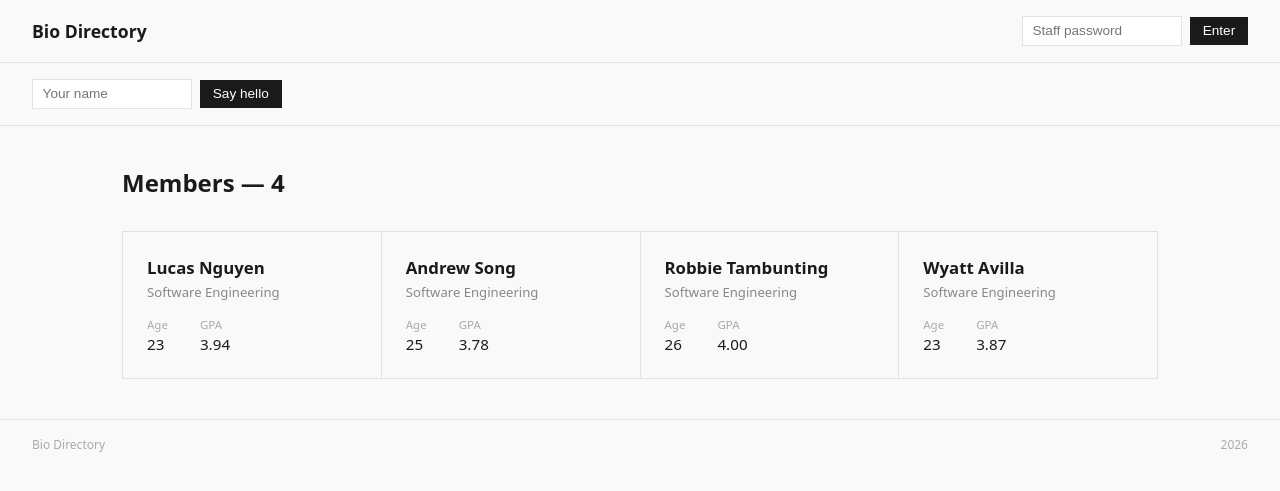
After one commit to wyatt-avilla/sjsu-cmpe272, a PHP site: page /bio.php in a window 1280 px wide. The commit adds this page. Shown: the top 491 px of the page. Run offline with PHP 8.4, Linux system fonts and the light colour scheme.

Commit message:
bio page

```diff
--- /dev/null
+++ b/src/bio.php
@@ -0,0 +1,226 @@
+<?php
+// ─────────────────────────────────────────────
+//  LOGIC LAYER
+// ─────────────────────────────────────────────
+session_start();
+
+define('STAFF_PASSWORD', 'staff_2026');
+
+// Auth gate
+if ($_SERVER['REQUEST_METHOD'] === 'POST' && isset($_POST['password'])) {
+    if ($_POST['password'] === STAFF_PASSWORD) {
+        $_SESSION['authorized'] = true;
+    } else {
+        $_SESSION['authorized'] = false;
+        $auth_error = true;
+    }
+}
+
+// Logout
+if (isset($_POST['logout'])) {
+    session_destroy();
+    header('Location: ' . $_SERVER['PHP_SELF']);
+    exit;
+}
+
+// Visitor name form
+$team_name = 'Bio Directory';
+if ($_SERVER['REQUEST_METHOD'] === 'POST' && isset($_POST['visitor_name'])) {
+    $visitor_name = trim($_POST['visitor_name']);
+    if ($visitor_name !== '') {
+        $_SESSION['visitor_name'] = $visitor_name;
+    }
+}
+$visitor_name = $_SESSION['visitor_name'] ?? '';
+
+$authorized = isset($_SESSION['authorized']) && $_SESSION['authorized'] === true;
+
+// Member directory — string, int, float all represented
+$members = [
+    [
+        'name'  => 'Lucas Nguyen',
+        'age'   => 23,          // int
+        'major' => 'Software Engineering',
+        'gpa'   => 3.94,        // float
+    ],
+    [
+        'name'  => 'Andrew Song',
+        'age'   => 25,
+        'major' => 'Software Engineering',
+        'gpa'   => 3.78,
+    ],
+    [
+        'name'  => 'Robbie Tambunting',
+        'age'   => 26,
+        'major' => 'Software Engineering',
+        'gpa'   => 4.00,
+    ],
+    [
+        'name'  => 'Wyatt Avilla',
+        'age'   => 23,
+        'major' => 'Software Engineering',
+        'gpa'   => 3.87,
+    ],
+];
+
+$member_count = count($members); // int
+$special_phrase = 'Precision in logic leads to elegance in execution.'; // string
+?>
+<!DOCTYPE html>
+<html lang="en">
+<head>
+  <meta charset="UTF-8" />
+  <meta name="viewport" content="width=device-width, initial-scale=1.0" />
+  <title>Bio Directory</title>
+  <style>
+    * { box-sizing: border-box; margin: 0; padding: 0; }
+
+    body {
+      background: #f9f9f9;
+      color: #1a1a1a;
+      font-family: system-ui, sans-serif;
+      font-size: 15px;
+    }
+
+    header {
+      border-bottom: 1px solid #e2e2e2;
+      padding: 1rem 2rem;
+      display: flex;
+      align-items: center;
+      justify-content: space-between;
+      gap: 1rem;
+    }
+
+    h1 { font-size: 1.1rem; font-weight: 600; }
+
+    .auth-form { display: flex; gap: 0.5rem; align-items: center; }
+
+    .auth-form input {
+      border: 1px solid #e2e2e2;
+      padding: 0.4rem 0.6rem;
+      font-size: 0.85rem;
+      width: 160px;
+      background: #fff;
+    }
+
+    .auth-form button {
+      background: #1a1a1a;
+      color: #fff;
+      border: none;
+      padding: 0.4rem 0.8rem;
+      font-size: 0.85rem;
+      cursor: pointer;
+    }
+
+    .auth-error { color: #c0392b; font-size: 0.8rem; }
+
+    .special-insight { font-style: italic; color: #555; font-size: 0.9rem; }
+
+    .greeting { padding: 1rem 2rem; border-bottom: 1px solid #e2e2e2; font-size: 0.95rem; }
+    .greeting form { display: inline-flex; gap: 0.5rem; align-items: center; }
+    .greeting input { border: 1px solid #e2e2e2; padding: 0.4rem 0.6rem; font-size: 0.85rem; width: 160px; background: #fff; }
+    .greeting button { background: #1a1a1a; color: #fff; border: none; padding: 0.4rem 0.8rem; font-size: 0.85rem; cursor: pointer; }
+
+    main { max-width: 1100px; margin: 0 auto; padding: 2.5rem 2rem; }
+
+    .page-title { font-size: 1.5rem; font-weight: 600; margin-bottom: 2rem; }
+
+    .directory-grid {
+      display: grid;
+      grid-template-columns: repeat(auto-fill, minmax(240px, 1fr));
+      gap: 1px;
+      background: #e2e2e2;
+      border: 1px solid #e2e2e2;
+    }
+
+    .member-card {
+      background: #f9f9f9;
+      padding: 1.5rem;
+    }
+
+    .card-name { font-size: 1.05rem; font-weight: 600; margin-bottom: 0.25rem; }
+    .card-major { font-size: 0.82rem; color: #888; margin-bottom: 1rem; }
+
+    .card-stats { display: flex; gap: 2rem; }
+    .stat-label { font-size: 0.72rem; color: #aaa; margin-bottom: 2px; }
+    .stat-value { font-size: 0.95rem; }
+
+    footer {
+      border-top: 1px solid #e2e2e2;
+      padding: 1rem 2rem;
+      font-size: 0.75rem;
+      color: #aaa;
+      display: flex;
+      justify-content: space-between;
+    }
+
+    @media (max-width: 600px) {
+      header { flex-direction: column; align-items: flex-start; }
+      .directory-grid { grid-template-columns: 1fr; }
+    }
+  </style>
+</head>
+<body>
+
+<header>
+  <h1>Bio Directory</h1>
+
+  <div>
+    <?php if ($authorized): ?>
+      <span class="special-insight">&ldquo;<?= htmlspecialchars($special_phrase) ?>&rdquo;</span>
+      <form method="POST" action="" style="display:inline;">
+        <button type="submit" name="logout" style="background:none;border:1px solid #e2e2e2;color:#aaa;font-size:0.75rem;padding:0.25rem 0.6rem;cursor:pointer;margin-left:0.75rem;">Log out</button>
+      </form>
+    <?php else: ?>
+      <form class="auth-form" method="POST" action="">
+        <?php if (isset($auth_error)): ?>
+          <span class="auth-error">Wrong password.</span>
+        <?php endif; ?>
+        <input type="password" name="password" placeholder="Staff password" autocomplete="current-password" />
+        <button type="submit">Enter</button>
+      </form>
+    <?php endif; ?>
+  </div>
+</header>
+
+<div class="greeting">
+  <?php if ($visitor_name !== ''): ?>
+    Hello <strong><?= htmlspecialchars($visitor_name) ?></strong>, welcome to the <strong><?= htmlspecialchars($team_name) ?></strong> page.
+  <?php else: ?>
+    <form method="POST" action="">
+      <input type="text" name="visitor_name" placeholder="Your name" maxlength="80" required />
+      <button type="submit">Say hello</button>
+    </form>
+  <?php endif; ?>
+</div>
+
+<main>
+  <p class="page-title">Members &mdash; <?= $member_count ?></p>
+
+  <div class="directory-grid">
+    <?php foreach ($members as $member): ?>
+      <div class="member-card">
+        <p class="card-name"><?= htmlspecialchars($member['name']) ?></p>
+        <p class="card-major"><?= htmlspecialchars($member['major']) ?></p>
+        <div class="card-stats">
+          <div>
+            <p class="stat-label">Age</p>
+            <p class="stat-value"><?= htmlspecialchars((string)$member['age']) ?></p>
+          </div>
+          <div>
+            <p class="stat-label">GPA</p>
+            <p class="stat-value"><?= number_format($member['gpa'], 2) ?></p>
+          </div>
+        </div>
+      </div>
+    <?php endforeach; ?>
+  </div>
+</main>
+
+<footer>
+  <span>Bio Directory</span>
+  <span><?= date('Y') ?></span>
+</footer>
+
+</body>
+</html>
--- a/src/home.php
+++ b/src/home.php
@@ -7,5 +7,6 @@
 		<li><a href="news.php">News</a></li>
 		<li><a href="contacts/contacts.php">Contacts</a></li>
 		<li><a href="secure/login.php">Secure</a></li>
+		<li><a href="bio.php">Bio</a></li>
 	</ul>
 </html>
```
